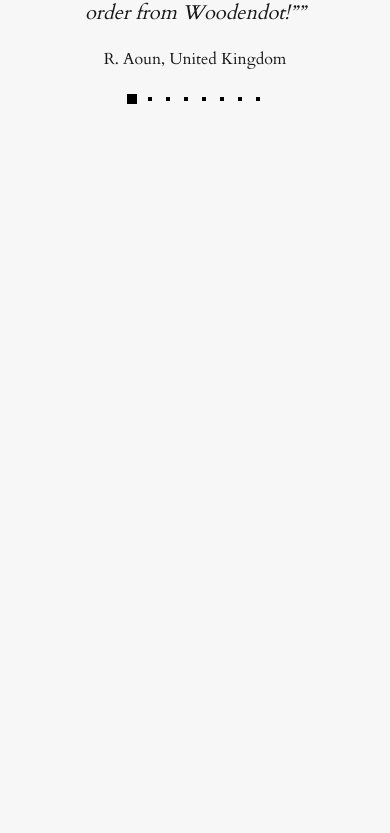
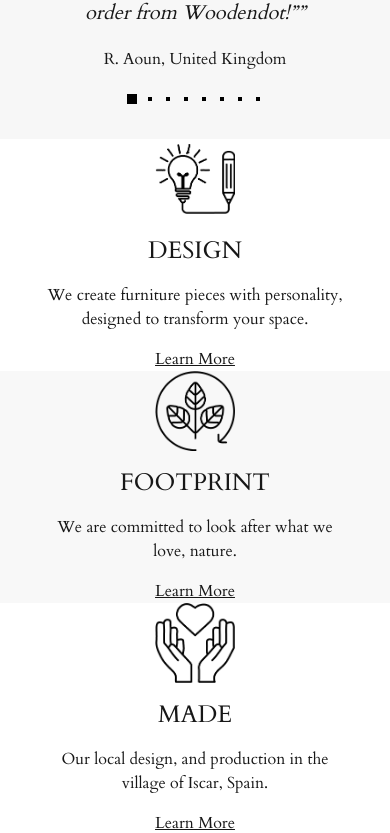
Before and after one commit to imflawlezz/woodendot, a Next.js app: page / in a window 390 px wide. Shown: the part 4529-5362 px from the top of the page. Before the commit the page ends 4664 px from the top, so only its background shows below. Built offline with nearby package versions, Linux system fonts and the light colour scheme.

Commit message:
feat: add "Stories" section, adjust page.tsx layout

```diff
--- a/src/app/page.tsx
+++ b/src/app/page.tsx
@@ -5,6 +5,7 @@ import {Categories} from "@/components/sections/Categories";
 import {FeaturedFurniture} from "@/components/sections/FeaturedFurniture";
 import {CustomerPhotos} from "@/components/sections/CustomerPhotos";
 import {Reviews} from "@/components/sections/Reviews";
+import {Stories} from "@/components/sections/Stories";
 
 export default function Home() {
     return (
@@ -16,6 +17,7 @@ export default function Home() {
             <FeaturedFurniture/>
             <CustomerPhotos/>
             <Reviews/>
+            <Stories/>
         </>
     );
 }
--- /dev/null
+++ b/src/components/sections/Stories.tsx
@@ -0,0 +1,16 @@
+import {StoriesList} from "@/data/StoriesList";
+import {StoryCard} from "@/components/shared/StoryCard";
+
+export const Stories = () => {
+    return (
+        <section className="flex md:flex-row flex-col items-center my-9 md:my-18">
+            {StoriesList.map((story, index) => (
+                <StoryCard
+                    {...story}
+                    key={index}
+                    className={`${index % 2 === 0 ? 'bg-white' : 'bg-[var(--stories-bg)]'}`}
+                />
+            ))}
+        </section>
+    )
+}
```
